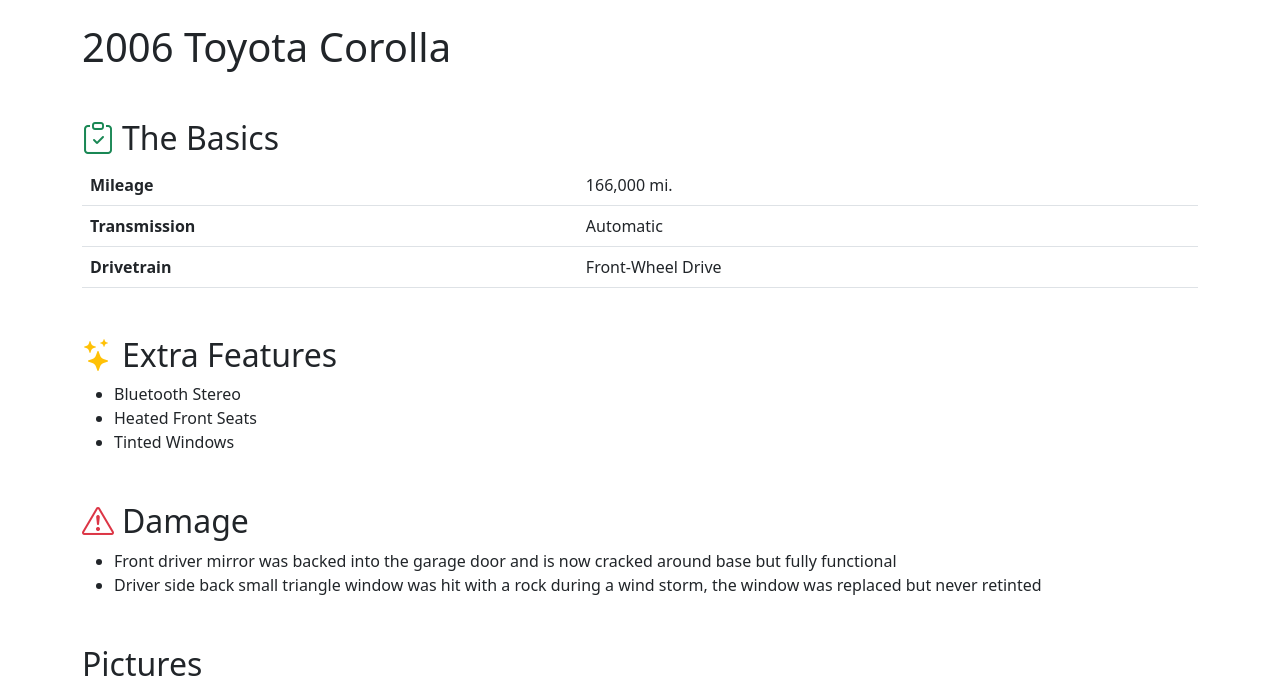
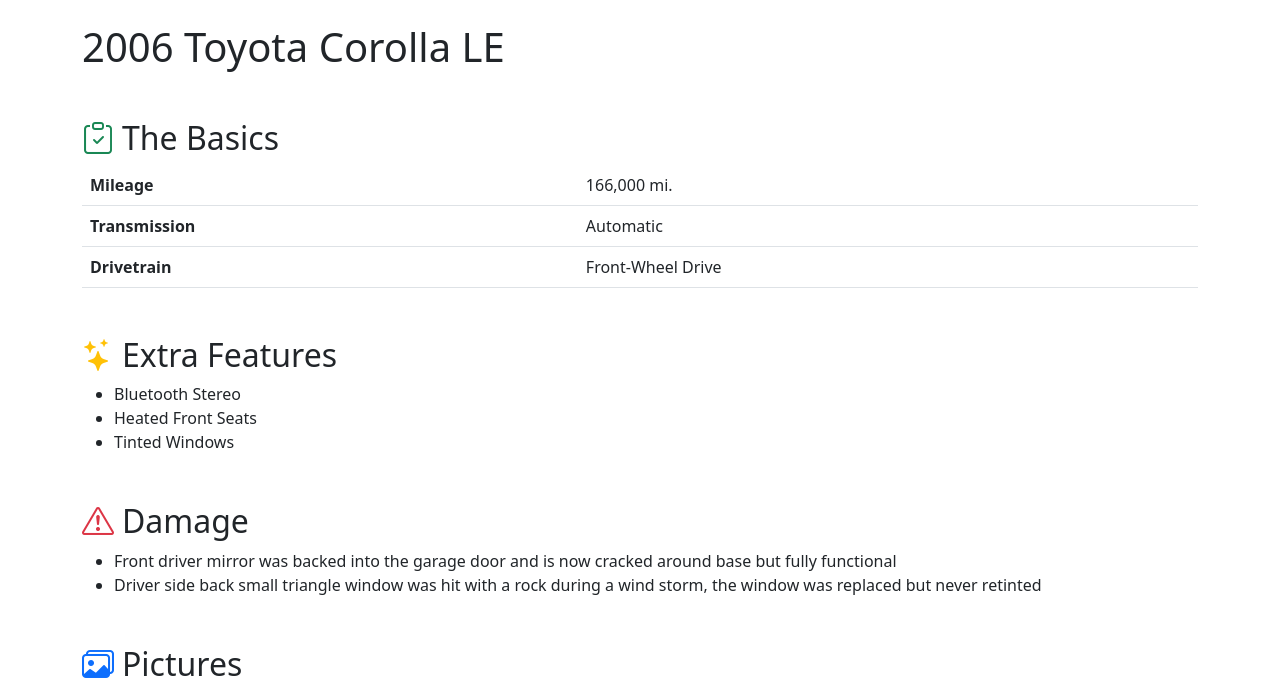
Before and after one commit to kevindurb/corolla, a website: page index.html in a window 1280 px wide. Shown: the part 863-1552 px from the top of the page. Drawn offline with nearby package versions, Linux system fonts and the light colour scheme; grey boxes are pictures that could not be loaded.

Commit message:
add icon and LE

```diff
--- a/index.html
+++ b/index.html
@@ -6,7 +6,7 @@
     <meta property="og:title" content="For Sale: 2006 Toyota Corolla" />
     <meta property="og:image" content="./images/hero.jpg" />
     <title>
-      For Sale: 2006 Toyota Corolla
+      For Sale: 2006 Toyota Corolla LE
     </title>
     <link href="https://cdn.jsdelivr.net/npm/bootstrap@5.2.0-beta1/dist/css/bootstrap.min.css" rel="stylesheet" integrity="sha384-0evHe/X+R7YkIZDRvuzKMRqM+OrBnVFBL6DOitfPri4tjfHxaWutUpFmBp4vmVor" crossorigin="anonymous">
     <link rel="stylesheet" href="https://cdn.jsdelivr.net/npm/bootstrap-icons@1.8.3/font/bootstrap-icons.css">
@@ -21,7 +21,7 @@
         </div>
       </div>
 
-      <h1 class="my-4">2006 Toyota Corolla</h1>
+      <h1 class="my-4">2006 Toyota Corolla LE</h1>
       <h2 class="mt-5"><i class="bi bi-clipboard-check me-2 text-success"></i>The Basics</h2>
       <table class="table">
         <tbody>
@@ -53,7 +53,7 @@
         <li>Driver side back small triangle window was hit with a rock during a wind storm, the window was replaced but never retinted</li>
       </ul>
 
-      <h2 class="mt-5">Pictures</h2>
+      <h2 class="mt-5"><i class="bi bi-images me-2 text-primary"></i>Pictures</h2>
       <div class="row">
         <div class="col">
           <img src="./images/001.jpg" class="img-thumbnail" />
```
